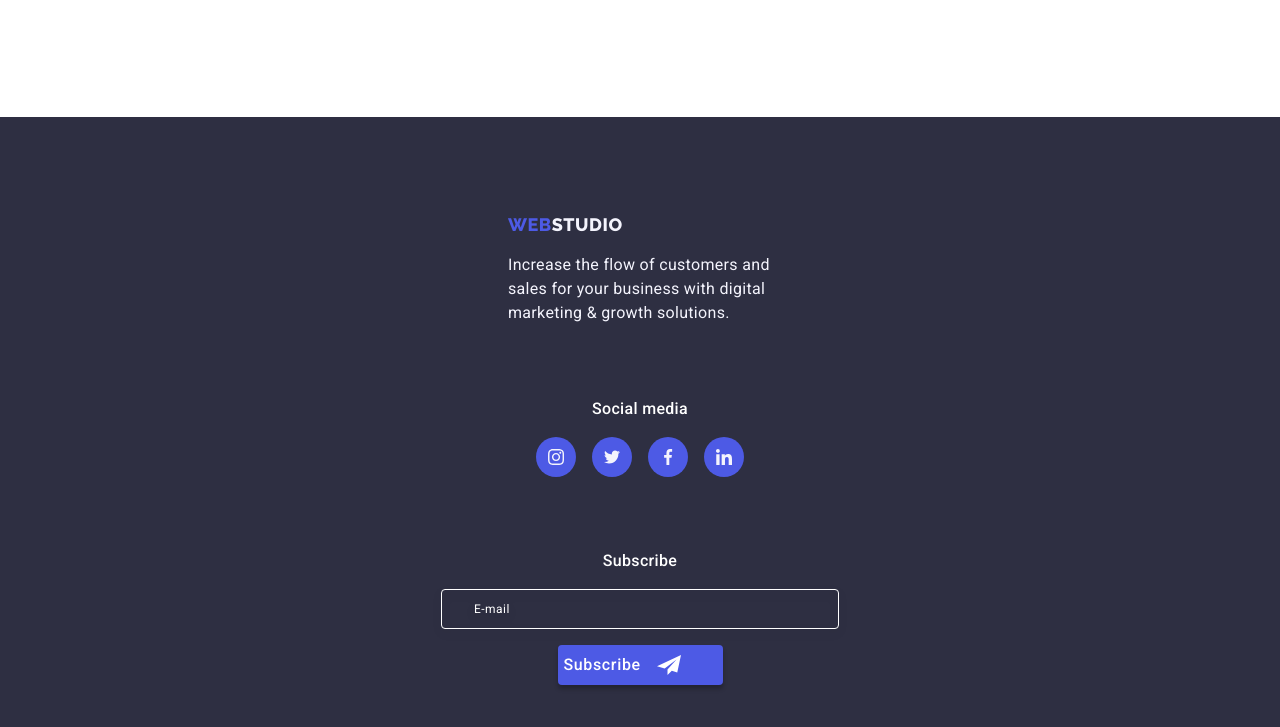
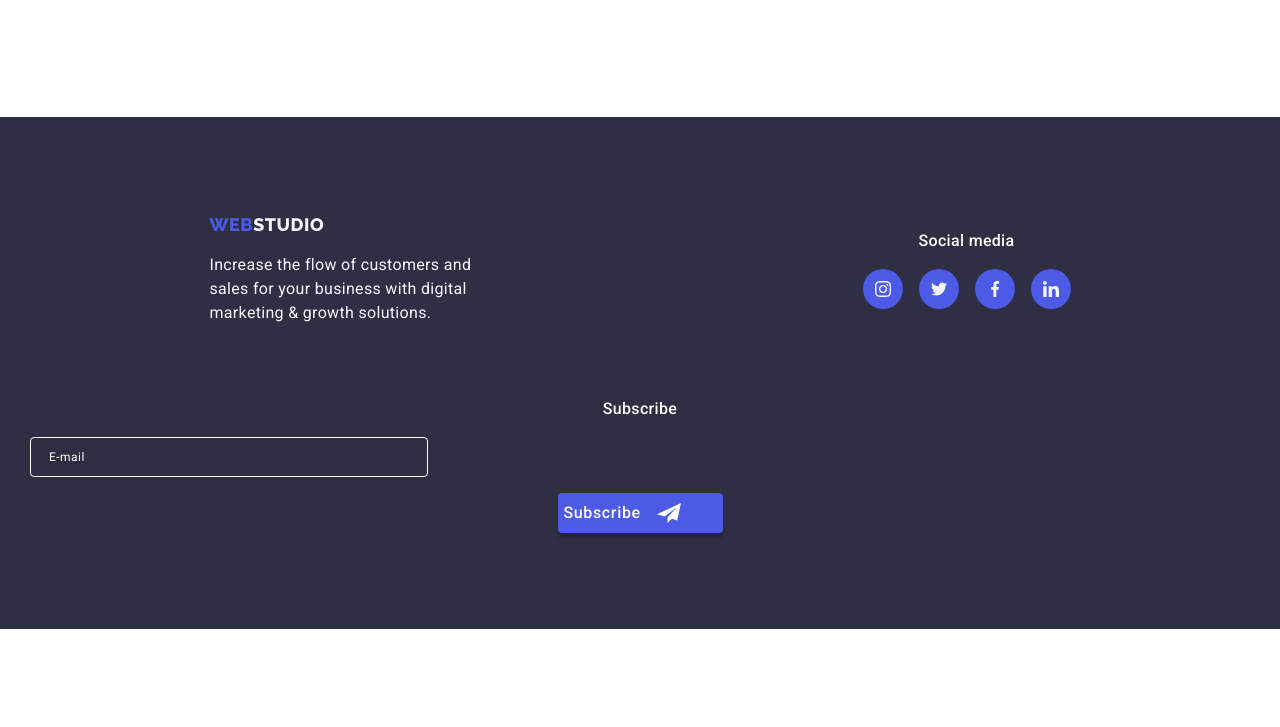
Before and after one commit to LarisaYakovenko/-goit-markup-hw-06, a plain HTML site: page portfolio.html in a window 1280 px wide. Shown: the part 1648-2375 px from the top of the page. After the commit the page ends 2277 px from the top, so only its background shows below. Drawn offline with nearby package versions, Linux system fonts and the light colour scheme.

Commit message:
pudate css file

```diff
--- a/css/media.css
+++ b/css/media.css
@@ -205,14 +205,14 @@
   }
 
 
-  .footer-container {
+  /* .footer-container {
 
     width: 768px;
     display: flex;
     flex-direction: row;
 
 
-  }
+  } */
 
 
   /* .footer-logo-link {
@@ -239,13 +239,17 @@
   /* .footer-contact {
     display: block;
   } */
-  /* .footer-field {
+  .footer-field {
+
     flex-direction: row;
 
-  }  */
+
+
+  }
 
   .footer-input {
     min-width: 264px;
+
   }
 
 @media screen and (min-width: 1128px) {
--- a/css/styles.css
+++ b/css/styles.css
@@ -63,7 +63,7 @@ img {
   width: 100%;
   padding-left: 15px;
   padding-right: 15px;
-  margin: 0 auto;
+
 }
 /*header*/
 
@@ -501,17 +501,14 @@ img {
 
 }
 .customer-item {
-  /* margin: auto; */
-  width: 100px;
+
 	height: 88px;
   background: #ffffff;
-  box-shadow: 0px 4px 4px rgba(0, 0, 0, 0.25), 0px 4px 4px rgba(0, 0, 0, 0.25),
-    0px 4px 4px rgba(0, 0, 0, 0.25);
   box-sizing: border-box;
-  width: calc((100% - 16px ) / 2);
 	color: #8E8F99;
 	border-color: #8E8F99;
   transition:  border-color var(--transition), color var(--transition);
+  width: calc((100% - 16px ) / 2);
 }
 .customer-link {
   width: 100%;
@@ -561,11 +558,7 @@ img {
   padding-bottom: 100px; */
 }
 
-.footer-container {
-  display: flex;
-  justify-content: center;
-  align-items: center;
-}
+
 .footer span {
   color: #f4f4fd;
 }
@@ -593,7 +586,7 @@ img {
 }
 
 .footer-container {
-  width: 428px;
+  width: 100%;
   display: flex;
   flex-wrap: wrap;
 
@@ -655,19 +648,29 @@ img {
 .footer-soc-link:focus {
   background-color: #31d0aa;
 }
+.footer-contact {
 
+  width: 100%;
+
+}
+.user-mail {
+
+  width: 100%;
+}
 .footer-input {
-	min-width: 398px;
+	width: 398px;
+
 	height: 40px;
 	font-size: 12px;
 	line-height: 1.5;
 	letter-spacing: 0.04em;
 	color: #ffffff;
-	padding-left: 16px;
+
 	border: 1px solid #FFFFFF;
   filter: drop-shadow(0px 4px 4px rgba(0, 0, 0, 0.15));
   border-radius: 4px;
 	background-color: transparent;
+
   /* position: absolute; */
 
 
@@ -721,7 +724,7 @@ img {
 }
 .footer-field {
   display: flex;
-  flex-direction: column;
+  flex-wrap: wrap;
 	gap: 16px;
 }
 
```
Also changed, not shown: index.html (+0 -2 lines).
